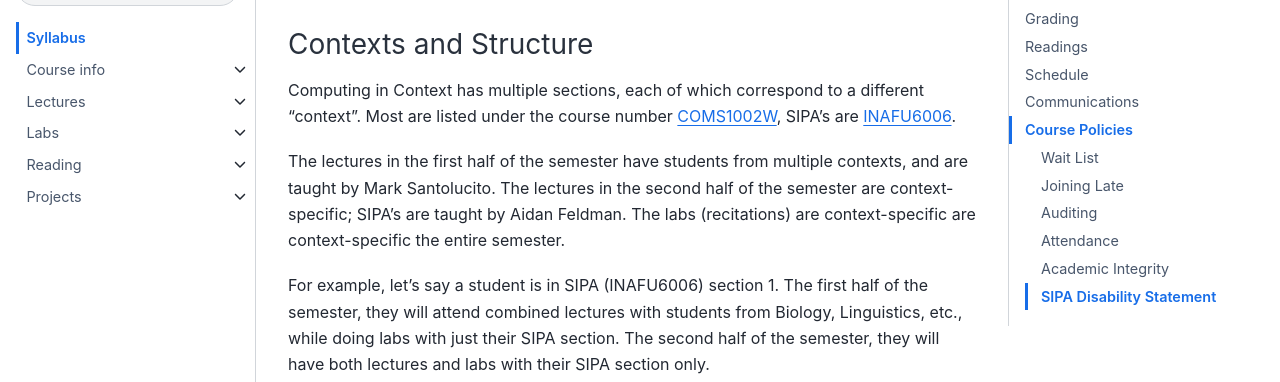
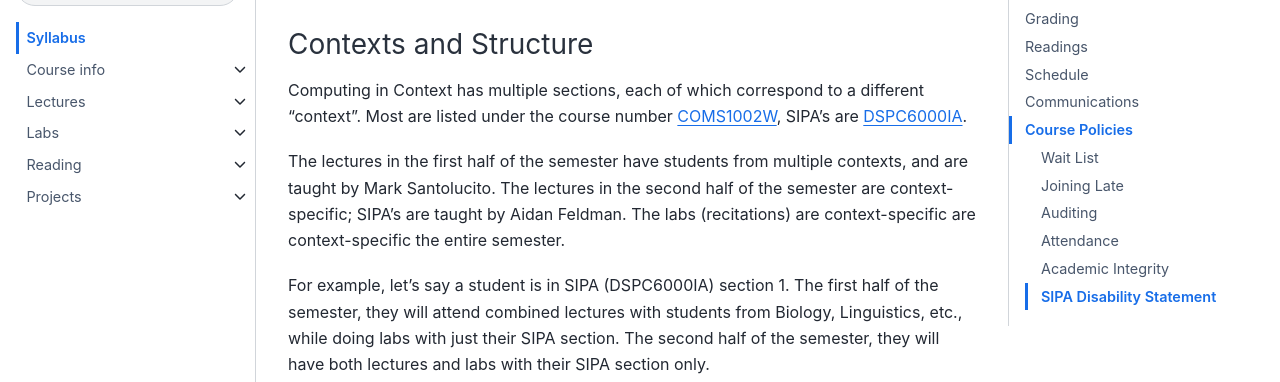
Before and after one commit to afeld/computing-in-context, a Jupyter Book: the page built from index.md, in a window 1280 px wide and 900 px high, scrolled down 2485 px. Shown: the part 154-536 px from the top of the window. Built offline with Jupyter Book 1.0.4 settings and Sphinx 7.4.7 and the Sphinx Book theme 1.1.4, drawn with Linux system fonts in a browser that asks for light colours; pages that are not in the unit, such as notebooks, are missing from menus; comment, search, counter and statistics services are not loaded; some of the changed text lies outside the part shown.

Commit message:
update course number

```diff
--- a/index.md
+++ b/index.md
@@ -12,7 +12,7 @@ This introductory course will explore computing concepts and coding in the conte
 
 ## Course Information
 
-- **Course Number:** [INAFU6006](https://vergil.columbia.edu/vergil/course/20253/74422)
+- **Course Number:** [DSPC6000IA](https://vergil.columbia.edu/vergil/course/20253/105786), formerly INAFU6006
 - **Credits:** 3
 - **Prerequisites:** none
 
@@ -63,11 +63,11 @@ This introductory course will explore computing concepts and coding in the conte
 
 ### Contexts and Structure
 
-Computing in Context has multiple sections, each of which correspond to a different "context". Most are listed under the course number [COMS1002W](https://vergil.columbia.edu/vergil/course/20253/37508), SIPA's are [INAFU6006](https://vergil.columbia.edu/vergil/course/20253/74422).
+Computing in Context has multiple sections, each of which correspond to a different "context". Most are listed under the course number [COMS1002W](https://vergil.columbia.edu/vergil/course/20253/37508), SIPA's are [DSPC6000IA](https://vergil.columbia.edu/vergil/course/20253/105786).
 
 The lectures in the first half of the semester have students from multiple contexts, and are taught by Mark Santolucito. The lectures in the second half of the semester are context-specific; SIPA's are taught by Aidan Feldman. The labs (recitations) are context-specific are context-specific the entire semester.
 
-For example, let's say a student is in SIPA (INAFU6006) section 1. The first half of the semester, they will attend combined lectures with students from Biology, Linguistics, etc., while doing labs with just their SIPA section. The second half of the semester, they will have both lectures and labs with their SIPA section only.
+For example, let's say a student is in SIPA (DSPC6000IA) section 1. The first half of the semester, they will attend combined lectures with students from Biology, Linguistics, etc., while doing labs with just their SIPA section. The second half of the semester, they will have both lectures and labs with their SIPA section only.
 
 See the [Meeting Information](#meeting-information) for more details.
 
```
